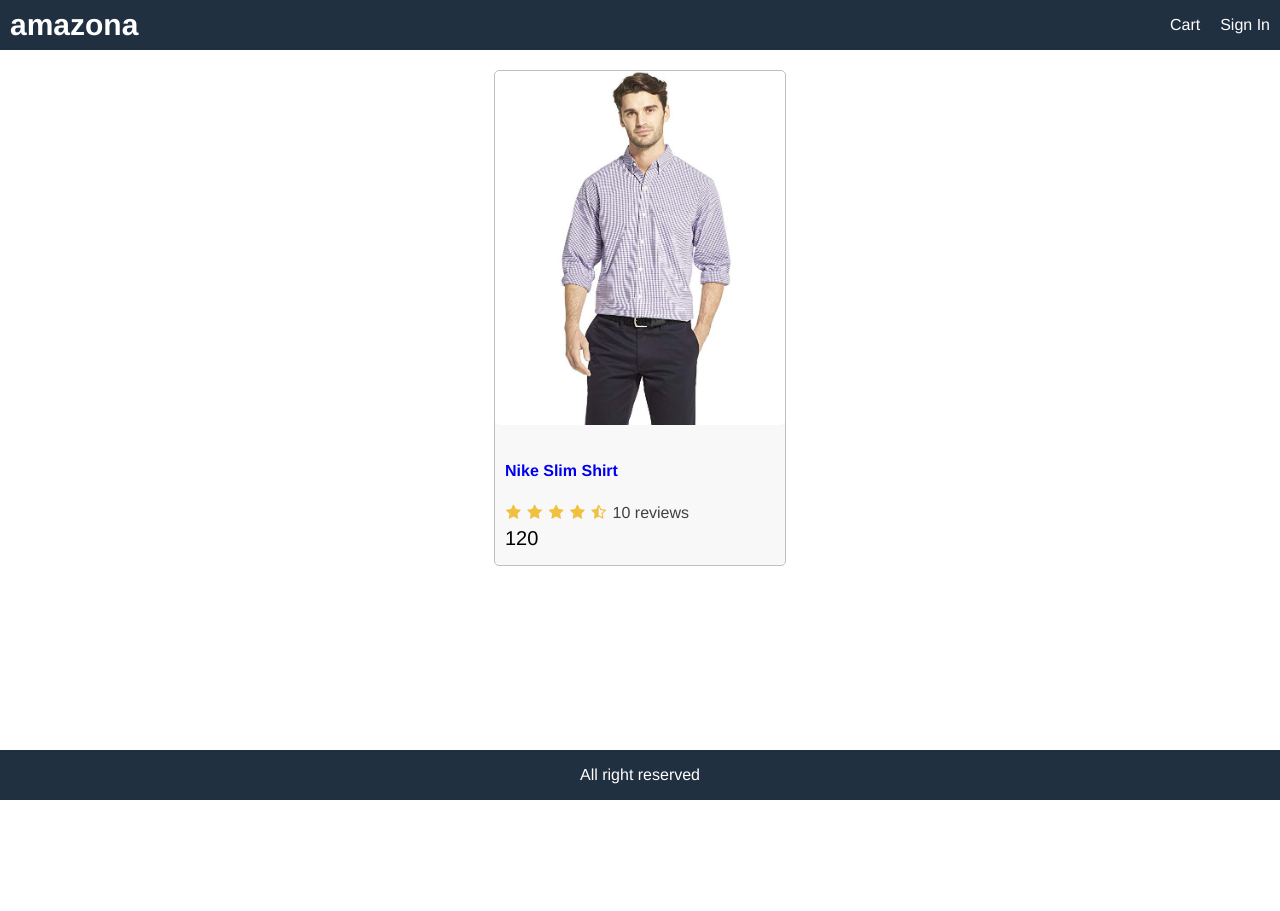
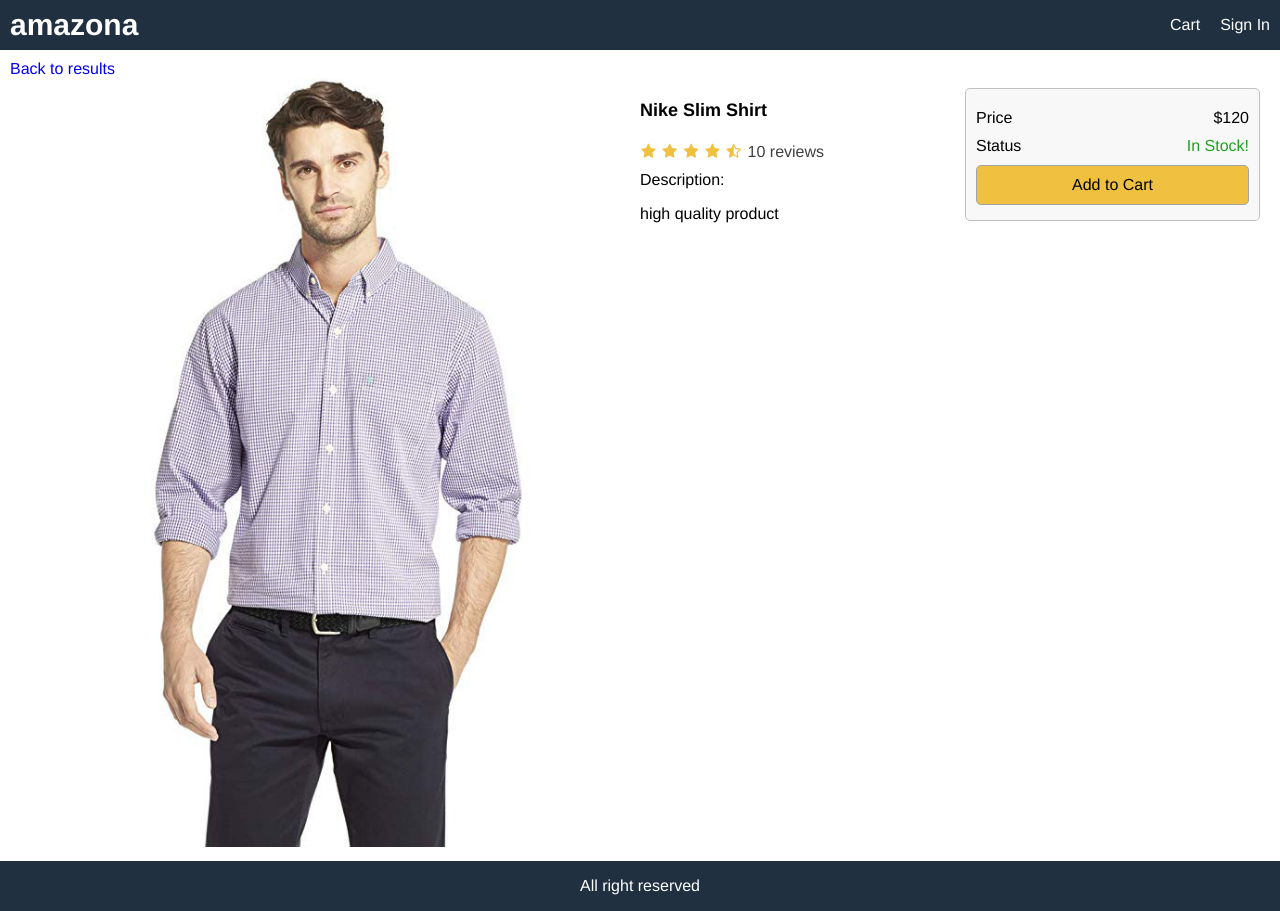
Before and after one commit to FranMackinlay/E-Commerce-MERN, a React (Create React App) app in the folder frontend/: page /product/1 in a window 1280 px wide. Before the commit the page ends 800 px from the top, so only its background shows below. Built offline with nearby package versions, Linux system fonts and the light colour scheme.

Commit message:
ADD, react-router-dom & Screens

```diff
--- a/frontend/package.json
+++ b/frontend/package.json
@@ -8,6 +8,7 @@
     "@testing-library/user-event": "^12.6.0",
     "react": "^17.0.1",
     "react-dom": "^17.0.1",
+    "react-router-dom": "^5.2.0",
     "react-scripts": "4.0.1",
     "web-vitals": "^0.2.4"
   },
--- a/frontend/public/index.html
+++ b/frontend/public/index.html
@@ -24,6 +24,8 @@
       work correctly both with client-side routing and a non-root public URL.
       Learn how to configure a non-root public URL by running `npm run build`.
     -->
+    <!-- <link href="https://cdn.jsdelivr.net/npm/bootstrap@5.0.0-beta1/dist/css/bootstrap.min.css" rel="stylesheet" integrity="sha384-giJF6kkoqNQ00vy+HMDP7azOuL0xtbfIcaT9wjKHr8RbDVddVHyTfAAsrekwKmP1" crossorigin="anonymous"> -->
+
     <link rel="stylesheet" href="https://cdnjs.cloudflare.com/ajax/libs/font-awesome/4.7.0/css/font-awesome.min.css"/>
     <title>React App</title>
   </head>
@@ -40,5 +42,6 @@
       To begin the development, run `npm start` or `yarn start`.
       To create a production bundle, use `npm run build` or `yarn build`.
     -->
+    <script src="https://cdn.jsdelivr.net/npm/bootstrap@5.0.0-beta1/dist/js/bootstrap.bundle.min.js" integrity="sha384-ygbV9kiqUc6oa4msXn9868pTtWMgiQaeYH7/t7LECLbyPA2x65Kgf80OJFdroafW" crossorigin="anonymous"></script>
   </body>
 </html>
--- a/frontend/src/App.js
+++ b/frontend/src/App.js
@@ -1,9 +1,12 @@
 import React from 'react';
-import Product from './components/Product/Product';
-import data from './data';
+import { BrowserRouter, Route } from 'react-router-dom';
+import HomeScreen from './screens/HomeScreen';
+import ProductScreen from './screens/ProductScreen';
+
 
 function App() {
   return (
+    <BrowserRouter>
       <div className="grid-container">
         <header className="row">
           <div>
@@ -15,18 +18,12 @@ function App() {
           </div>
         </header>
         <main>
-        <div>
-          <div className="row center">
-            {
-              data.products.map(product => (
-                <Product key={product._id} product={product}></Product>
-              ))
-            }
-          </div>
-        </div>
+          <Route path='/product/:id' component={ProductScreen}></Route>
+          <Route path='/' component={HomeScreen} exact></Route>
         </main>
         <footer className="row center">All right reserved</footer>
       </div>
+    </ BrowserRouter>
   );
 }
 
--- a/frontend/src/data.js
+++ b/frontend/src/data.js
@@ -6,10 +6,12 @@ const data = {
       category: 'Shirts',
       image: '/images/p1.jpg',
       price: 120,
+      countInStock: 10,
       brand: 'Nike',
       rating: 4.5,
       numReviews: 10,
       description: 'high quality product',
+
     }
   ]
 };
--- a/frontend/src/index.css
+++ b/frontend/src/index.css
@@ -43,6 +43,7 @@ footer {
 h1 {
   font-size: 1.8rem;
   padding: 1rem 0;
+  font-weight: bold;
 }
 h2 {
   font-size: 1.6rem;
@@ -53,6 +54,39 @@ a {
 }
 a:hover {
   color: #ff8000;
+}
+ul {
+  padding: 0;
+  margin: 0;
+  list-style-type: none;
+}
+
+li {
+  margin-top: 1rem;
+}
+
+button {
+  padding: 1rem;
+  border-radius: .5rem;
+  border: .1rem solid #a4a4a4;
+  font-size: 1.6rem;
+  font-family: Helvetica, Arial, sans-serif;
+  -webkit-font-smoothing: antialiased;
+  -moz-osx-font-smoothing: grayscale;
+  background-color: lightgray;
+  cursor: pointer;
+}
+
+button:hover {
+  border: .1rem solid #404040;
+}
+
+button.primary {
+  background-color: #f0c040;
+}
+
+button.block {
+  width: 100%;
 }
 /* Header */
 header a {
@@ -74,12 +108,27 @@ a.brand {
   justify-content: center;
 }
 
+.row.top {
+  align-items: flex-start;
+}
+
+.col-1 {
+  flex: 1 1 25rem;
+}
+
+.col-2 {
+  flex: 2 1 50rem;
+}
+
 /* Image */
 img {
   border-radius: 0.5rem;
 }
 img.medium {
   max-width: 29rem;
+  width: 100%;
+}
+img.large {
   width: 100%;
 }
 
@@ -108,3 +157,11 @@ img.medium {
 .rating span:last-child {
   color: #404040;
 }
+
+.success {
+  color: #20a020;
+}
+
+.error {
+  color: #a02020;
+}
--- /dev/null
+++ b/frontend/src/screens/HomeScreen.jsx
@@ -0,0 +1,17 @@
+import React from 'react'
+import Product from '../components/Product/Product';
+import data from '../data';
+
+export default function HomeScreen() {
+  return (
+    <div>
+      <div className="row center">
+        {
+          data.products.map(product => (
+            <Product key={product._id} product={product}></Product>
+          ))
+        }
+      </div>
+    </div>
+  )
+}
--- /dev/null
+++ b/frontend/src/screens/ProductScreen.jsx
@@ -0,0 +1,61 @@
+import React from 'react'
+import Rating from '../components/Rating/Rating';
+import { Link } from 'react-router-dom';
+import data from '../data'
+
+export default function ProductScreen(props) {
+
+  const product = data.products.find(product => product._id === props.match.params.id);
+
+  if (!product) {
+    return <div>Product not found!</div>
+  }
+
+  return (
+    <div>
+        <Link to="/">Back to results </Link>
+        <div className="row top">
+          <div className="col-2">
+            <img className="large" src={product.image} alt={product.image}/>
+          </div>
+          <div className="col-1">
+            <ul>
+              <li>
+                <h1>{product.name}</h1>
+              </li>
+              <li>
+                <Rating rating={product.rating} numReviews={product.numReviews}></Rating>
+              </li>
+              <li>
+                Description:
+                <p>{product.description}</p>
+              </li>
+            </ul>
+          </div>
+          <div className="col-1">
+            <div className="card card-body">
+              <ul>
+                <li>
+                  <div className="row">
+                    <div>Price</div>
+                    <div>${product.price}</div>
+                  </div>
+                </li>
+                <li>
+                  <div className="row">
+                    <div>Status</div>
+                    <div>
+                      {product.countInStock > 0 ? (<span className="success">In Stock!</span>) : (<span className="error">Unavailable</span>)}
+                    </div>
+                  </div>
+                </li>
+                <li>
+                  <button className="primary block">Add to Cart</button>
+                </li>
+              </ul>
+            </div>
+          </div>
+        </div>
+    </div>
+  )
+}
```
Also changed, not shown: 2 other files (tests, documents, lock files or other folders). Lines whose indentation alone changed are shown as unchanged.
